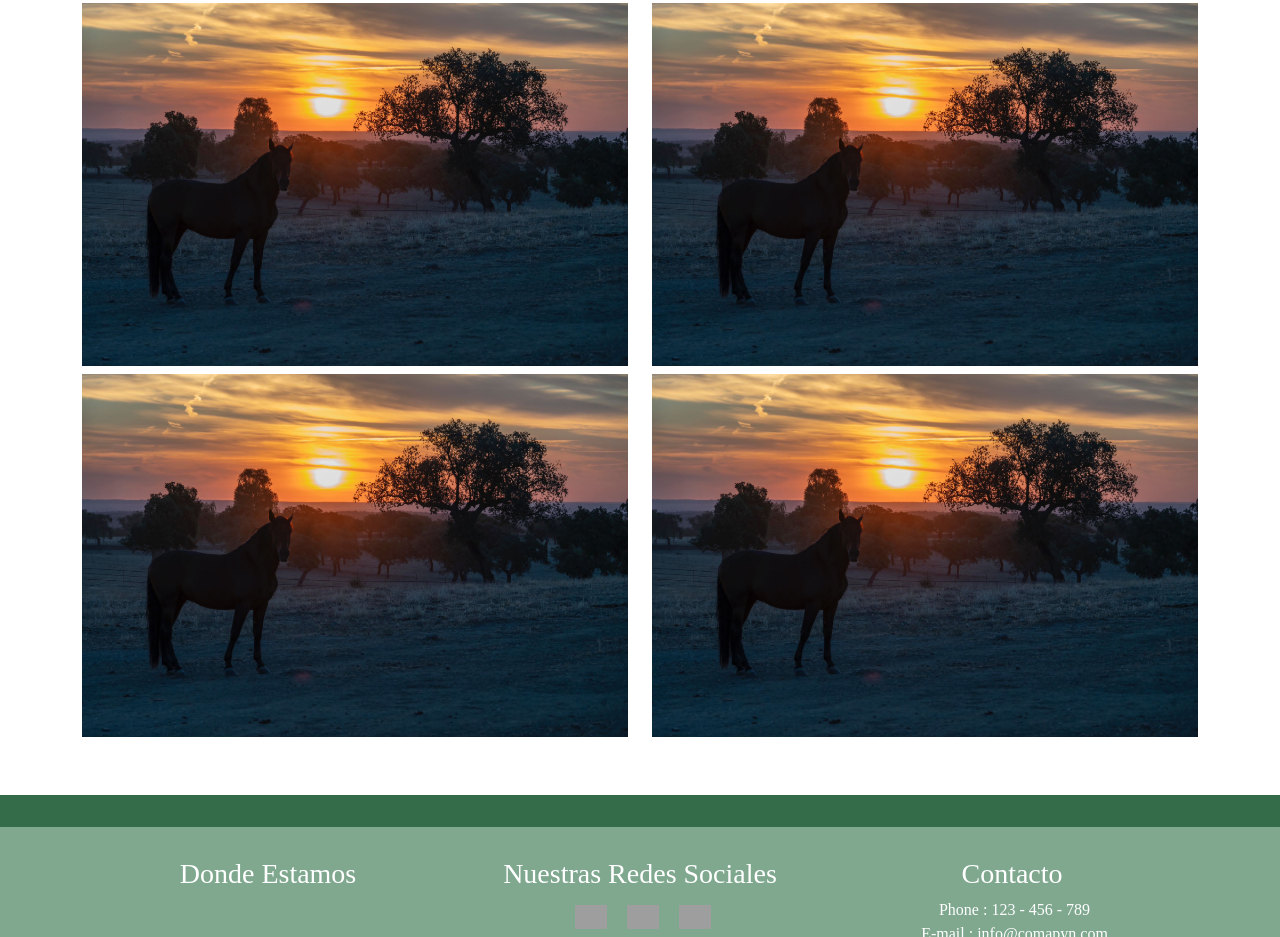
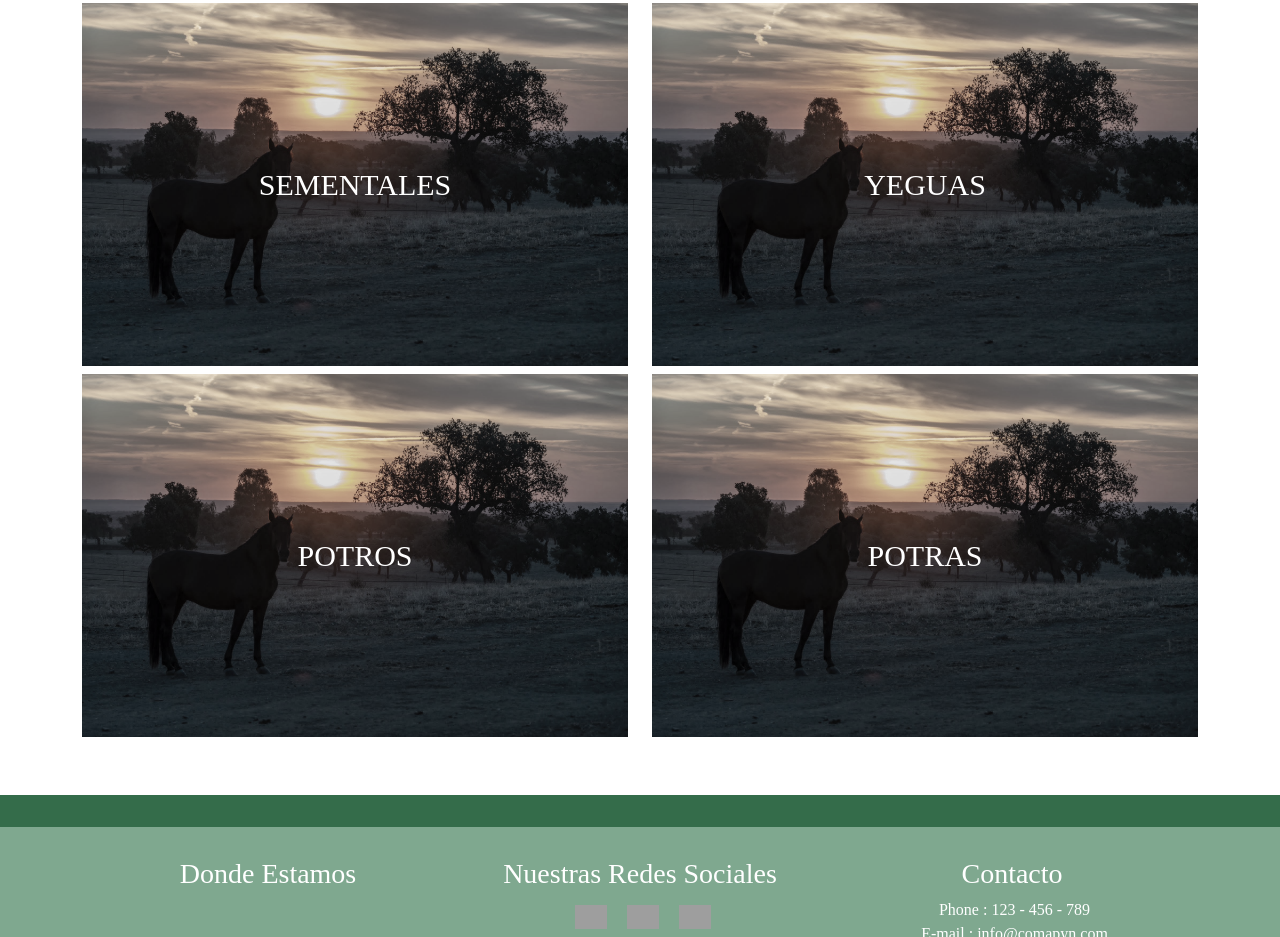
Before and after one commit to jpcuerda/YeguadaSanIgnacio.github.io, a plain HTML site: page pages/nosotros.html in a window 1280 px wide. Shown: the part 465-1402 px from the top of the page. Drawn offline with nearby package versions, Linux system fonts and the light colour scheme; grey boxes are pictures that could not be loaded.

Commit message:
Ejemplares rem

```diff
--- a/css/style1.css
+++ b/css/style1.css
@@ -425,30 +425,22 @@ body {
   color: gray;
 }
 
+.photo1 {
+  position: relative;
+}
+
 .photo1 img {
   width: 100%;
+  filter: grayscale(70%); /* Aplicar escala de grises */
 }
 
-.photo1 {
-  position: relative;
-  overflow: hidden;
-}
-
-.photo1 img:hover {
-  filter: grayscale(100%); /* Aplicar filtro de escala de grises al pasar el ratón */
-}
-
-.text-overlay {
+.overlay {
   position: absolute;
   top: 50%;
   left: 50%;
   transform: translate(-50%, -50%);
-  color: white;
-  opacity: 0;
-  transition: opacity 0.3s ease;
-  font-size: 24px; /* Ajusta el tamaño de fuente según sea necesario */
+  color: white; /* Color de texto blanco */
+  background-color: transparent; /* Fondo transparente */
+  padding: 20px; /* Ajustar el tamaño del padding para hacer el texto más grande */
+  font-size: 30px; /* Tamaño de fuente más grande */
 }
-
-.photo1:hover .text-overlay {
-  opacity: 1; /* Mostrar el texto al pasar el ratón */
-}
--- a/pages/nosotros.html
+++ b/pages/nosotros.html
@@ -84,55 +84,47 @@
   </nav>
 </div>
 
+
+
+
+
+
 <div class="container">
   <div class="row">
       <div class="col-md-6 col-sm-6 mb-2">
+          <a href="sementales/Sementales.html">
               <div class="photo1">
-        <a href="sementales/Sementales.html">
-          <img src="../fotos/car4.jpg" alt="Foto 1" onmouseover="grayscale(this)" onmouseout="original(this)">
-          <span class="text-overlay">SEMENTALES</span>
+                  <img src="../fotos/car4.jpg" alt="Foto 1">
+                  <div class="overlay">SEMENTALES</div>
+              </div>
           </a>
       </div>
+      <div class="col-md-6 col-sm-6 mb-2">
+        <a href="pagina_destino.html">
+            <div class="photo1">
+                <img src="../fotos/car4.jpg" alt="Foto 1">
+                <div class="overlay">YEGUAS</div>
+            </div>
+        </a>
     </div>
     <div class="col-md-6 col-sm-6 mb-2">
+      <a href="pagina_destino.html">
           <div class="photo1">
-        <a href="#destino1">
-          <img src="../fotos/car4.jpg" alt="Foto 1" onmouseover="grayscale(this)" onmouseout="original(this)">
-          <span class="text-overlay">YEGUAS</span>
+              <img src="../fotos/car4.jpg" alt="Foto 1">
+              <div class="overlay">POTROS</div>
+          </div>
       </a>
   </div>
+  <div class="col-md-6 col-sm-6 mb-2">
+    <a href="pagina_destino.html">
+        <div class="photo1">
+            <img src="../fotos/car4.jpg" alt="Foto 1">
+            <div class="overlay">POTRAS</div>
         </div>
-    <div class="col-md-6 col-sm-6 mb-2">
-      <div class="photo1">
-        <a href="#destino1">
-          <img src="../fotos/car4.jpg" alt="Foto 1" onmouseover="grayscale(this)" onmouseout="original(this)">
-          <span class="text-overlay">POTROS</span>
-        </a>
-      </div>
-    </div>
-    <div class="col-md-6 col-sm-6 mb-2">
-      <div class="photo1">
-        <a href="#destino1">
-          <img src="../fotos/car4.jpg" alt="Foto 1" onmouseover="grayscale(this)" onmouseout="original(this)">
-          <span class="text-overlay">POTRAS</span>
     </a>
 </div>
   </div>
 </div>
-</div>
-
-
-
-<script>
-function grayscale(element) {
-  element.style.filter = "grayscale(100%)";
-}
-
-function original(element) {
-  element.style.filter = "none";
-}
-</script>
-
 
 
 
```
Lines whose indentation alone changed are shown as unchanged.
